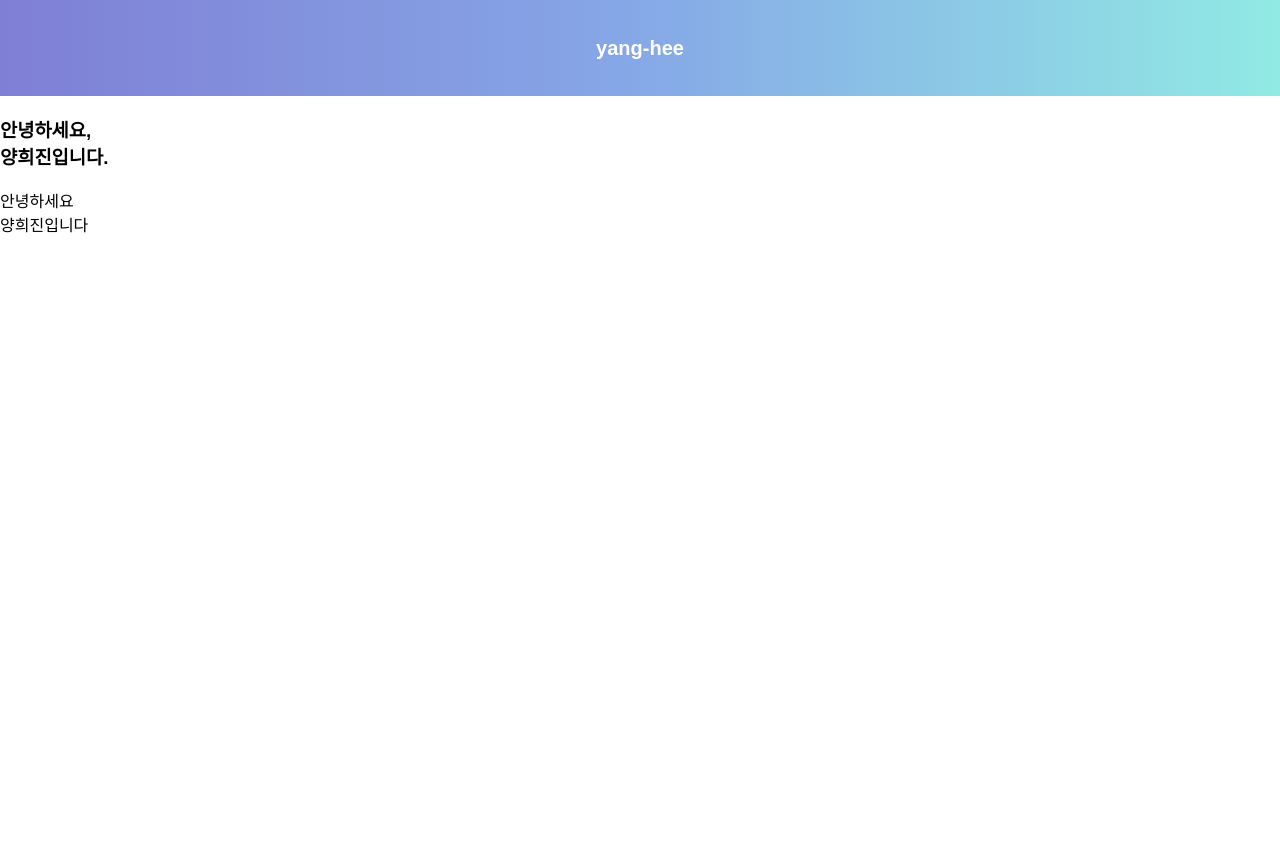
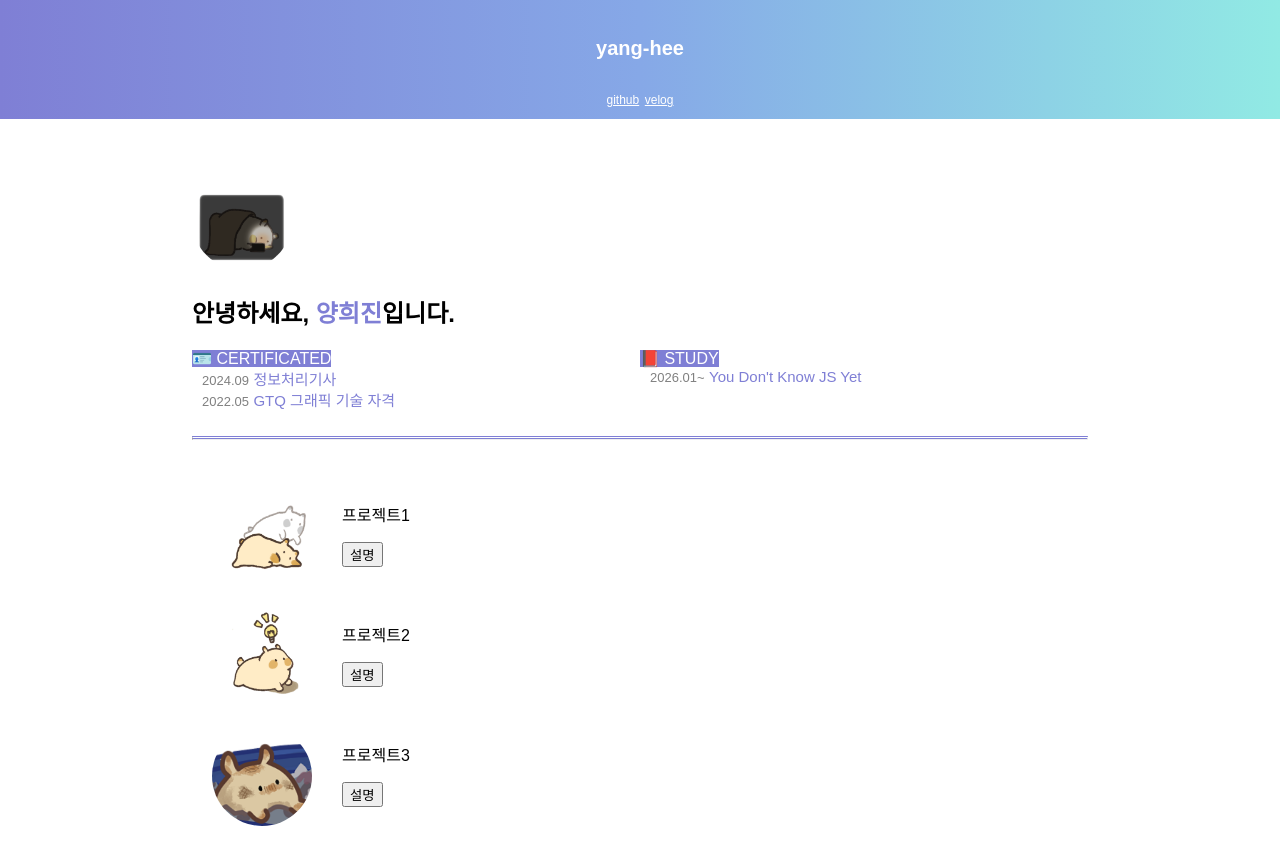
Before and after one commit to yang-hee/yang-hee.github.io, a plain HTML site: page index.html in a window 1280 px wide. Before the commit the page ends 800 px from the top, so only its background shows below. Drawn offline with Linux system fonts and the light colour scheme.

Commit message:
portfolio update

```diff
--- /dev/null
+++ b/index.css
@@ -0,0 +1,69 @@
+body {
+    font-family: "Noto Sans KR", sans-serif;
+    font-optical-sizing: auto;
+    font-weight: 400;
+    font-style: normal;
+    margin: 0;
+    padding: 0;
+}
+
+.header{
+    text-align: center;
+    background : linear-gradient(to right, #7F7FD5, #86A8E7, #91EAE4);
+    padding-top: 10px;
+    padding-bottom: 10px;
+    font-size: 20px;
+    color: white;
+}
+a {
+    color: white;
+    font-size: 12px;
+
+
+}
+a:hover{
+    color: #7F7FD5;
+}
+
+.introduce{
+    margin: 4% 15% 4% 15%;
+}
+.name{
+    color: #7F7FD5;
+
+}
+img{
+    width: 100px;
+    height: 100px;
+    border-radius: 70%;
+    overflow: hidden;
+}
+.year{
+    font-size: 13px;
+    color: gray;
+}
+.certificated{
+    font-size: 15px;
+    color: #7F7FD5;
+}
+.grid_list{
+    display: grid;
+    grid-template-columns: repeat(2, 1fr);
+}
+.title{
+    background-color: #7F7FD5;
+    color: white;
+}
+.con{
+    margin-left: 10px;
+}
+.projects{
+    display: flex;
+    margin: 20px;
+}
+.project_image{
+    border-radius: 100%;
+}
+.project_title{
+    margin-left: 30px;
+}
--- a/index.html
+++ b/index.html
@@ -7,32 +7,62 @@
         <link rel="preconnect" href="https://fonts.gstatic.com" crossorigin>
         <link href="https://fonts.googleapis.com/css2?family=Nanum+Gothic&display=swap" rel="stylesheet">
 
-        <style>
-            body {
-                font-family: "Noto Sans KR", sans-serif;
-                font-optical-sizing: auto;
-                font-weight: 400;
-                font-style: normal;
-                margin: 0;
-                padding: 0;
-            }
-
-            .header{
-                text-align: center;
-                background : linear-gradient(to right, #7F7FD5, #86A8E7, #91EAE4);
-                padding-top: 10px;
-                padding-bottom: 10px;
-                font-size: 20px;
-                color: white;
-            }
-        </style>
+        <link rel="stylesheet" href="index.css">
     </head>
     <body>
         <div class="header">
             <h4>yang-hee</h4>
+            <div>
+                <a href="https://github.com/yang-hee">github</a>
+                <a href="https://velog.io/@yang_gang_/posts">velog</a>
+            </div>
         </div>
-        <div>
-            <h3>안녕하세요,<br> 양희진입니다.</h3>
-            <p>안녕하세요<br> 양희진입니다<br></p>
+        <div class="introduce">
+            <div>
+                <img src="./img/profile.png" alt="프로필이미지">
+                <h2>안녕하세요, <span class="name">양희진</span>입니다.</h2>
+            </div>
+
+            <div class="grid_list">
+                <div>
+                    <span class="title">🪪 CERTIFICATED</span><br>
+                    <div class="con">
+                        <span class="year">2024.09</span>  <span class="certificated">정보처리기사</span><br>
+                        <span class="year">2022.05</span>  <span class="certificated">GTQ 그래픽 기술 자격</span><br>
+                    </div>
+                </div>
+                <div>
+                    <span class="title">📕 STUDY</span>
+                    <div class="con">
+                        <span class="year">2026.01~</span>  <span class="certificated">You Don't Know JS Yet</span><br>
+                    </div>
+                </div>
+            </div>
+            <br><hr style="border-top: 3px double #7F7FD5;"><br>
+
+            <div class="projects">
+                <img class="project_img" src="./img/project1.png">
+                <div class="project_title">
+                    <p> 프로젝트1 </p>
+                  <input class="card_button" type="button" value="설명" onClick="alert('프로젝트1 설명');">
+                </div>
+            </div>
+
+            <div class="projects">
+                <img class="project_img" src="./img/project2.png">
+                <div class="project_title">
+                    <p> 프로젝트2 </p>
+                  <input class="card_button" type="button" value="설명" onClick="alert('프로젝트2 설명');">
+                </div>
+            </div>
+
+            <div class="projects">
+                <img class="project_img" src="./img/project3.png">
+                <div class="project_title">
+                    <p> 프로젝트3 </p>
+                  <input class="card_button" type="button" value="설명" onClick="alert('프로젝트3 설명');">
+                </div>
+            </div>
         </div>
+
     </body>
```
Also changed, not shown: img/profile.png (added), img/project1.png (added), img/project2.png (added), img/project3.png (added).
